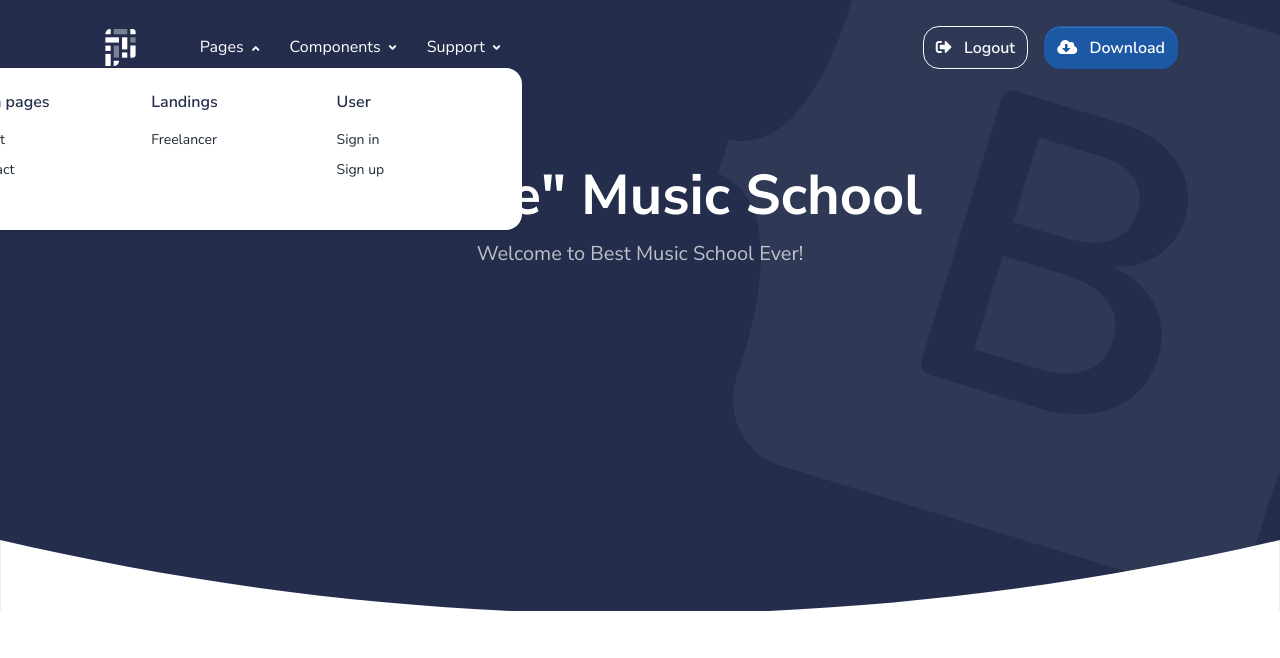
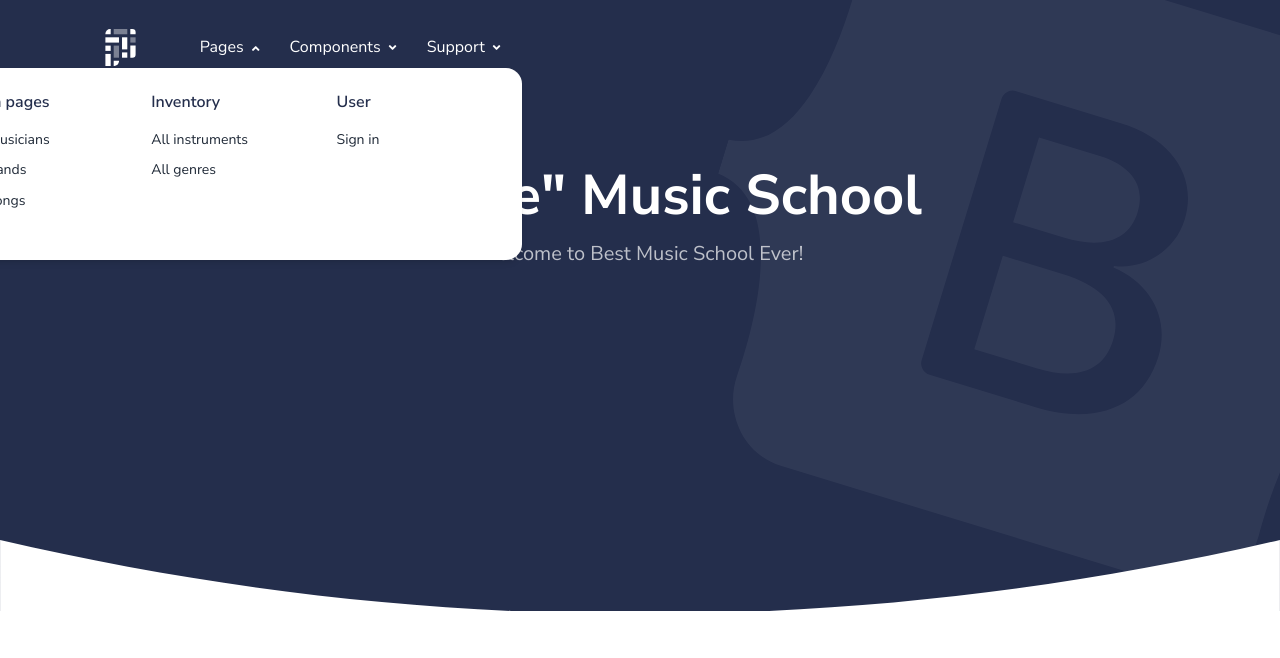
Before and after one commit to vlodek69/music-school, a Django app: page / in a window 1280 px wide, after a click on "Pages". Shown: the top 658 px of the page. Run offline with Django 4.2, Linux system fonts and the light colour scheme; data that the repository does not hold is empty; some libraries are stand-ins or nearby versions.

Commit message:
Update navigation.html

```diff
--- a/templates/includes/navigation.html
+++ b/templates/includes/navigation.html
@@ -2,7 +2,7 @@
     <header class="header-global">
         <nav id="navbar-main" aria-label="Primary navigation" class="navbar navbar-main navbar-expand-lg navbar-theme-primary headroom navbar-dark">
             <div class="container position-relative">
-                <a class="navbar-brand me-lg-5" href="./index.html">
+                <a class="navbar-brand me-lg-5" href="{% url 'catalog:index' %}">
                     <img class="navbar-brand-dark" src="{{ ASSETS_ROOT }}/img/brand/light.svg" alt="Logo light">
                     <img class="navbar-brand-light" src="{{ ASSETS_ROOT }}/img/brand/dark.svg" alt="Logo dark">
                 </a>
@@ -10,7 +10,7 @@
                     <div class="navbar-collapse-header">
                         <div class="row">
                             <div class="col-6 collapse-brand">
-                                <a href="./index.html">
+                                <a href="{% url 'catalog:index' %}">
                                     <img src="{{ ASSETS_ROOT }}/img/brand/dark.svg" alt="Themesberg logo">
                                 </a>
                             </div>
@@ -31,30 +31,39 @@
                                         <h6 class="d-block mb-3 text-primary">Main pages</h6>
                                         <ul class="list-style-none mb-4">
                                             <li class="mb-2 megamenu-item">
-                                                <a class="megamenu-link" href="/about.html">About</a>
+                                                <a class="megamenu-link" href="{% url 'catalog:musician-list' %}">All musicians</a>
                                             </li>
                                             <li class="mb-2 megamenu-item">
-                                                <a class="megamenu-link" href="/contact.html">Contact</a>
+                                                <a class="megamenu-link" href="{% url 'catalog:band-list' %}">All bands</a>
+                                            </li>
+                                            <li class="mb-2 megamenu-item">
+                                                <a class="megamenu-link" href="{% url 'catalog:song-list' %}">All songs</a>
                                             </li>
                                         </ul>
                                     </div>
                                     <div class="col-6 col-lg-4">
-                                        <h6 class="d-block mb-3 text-primary">Landings</h6>
+                                        <h6 class="d-block mb-3 text-primary">Inventory</h6>
                                         <ul class="list-style-none mb-4">
                                             <li class="mb-2 megamenu-item">
-                                                <a class="megamenu-link" href="/landing-freelancer.html">Freelancer</a>
+                                                <a class="megamenu-link" href="{% url 'catalog:instrument-list' %}">All instruments</a>
+                                            </li>
+                                            <li class="mb-2 megamenu-item">
+                                                <a class="megamenu-link" href="{% url 'catalog:genre-list' %}">All genres</a>
                                             </li>
                                         </ul>
                                     </div>
                                     <div class="col-6 col-lg-4">
                                         <h6 class="d-block mb-3 text-primary">User</h6>
                                         <ul class="list-style-none mb-4">
+                                            {% if user.is_authenticated %}
                                                 <li class="mb-2 megamenu-item">
-                                                <a class="megamenu-link" href="/sign-in.html">Sign in</a>
+                                                    <a class="megamenu-link" href="{{ user.get_absolute_url }}">{{ user.get_username }}</a>
                                                 </li>
+                                            {% else %}
                                                 <li class="mb-2 megamenu-item">
-                                                <a class="megamenu-link" href="/sign-up.html">Sign up</a>
+                                                    <a class="megamenu-link" href="{% url 'login'%}?next={{request.path}}">Sign in</a>
                                                 </li>
+                                            {% endif %}
                                         </ul>
                                     </div>
                                 </div>
@@ -129,10 +138,10 @@
                     </ul>
                 </div>
                 <div class="d-flex align-items-center">
+                    {% if user.is_authenticated %}
                         <a href="{% url 'logout' %}"
                            class="btn btn-outline-gray-100 d-none d-lg-inline me-md-3"><span class="fas fa-sign-out-alt me-2"></span> Logout</a>
-                    <a href="https://appseed.us/product/pixel-bootstrap/django/"
-                       target="_blank" class="btn btn-tertiary"><i class="fas fa-cloud-download-alt me-2"></i> Download</a>
+                    {% endif %}
                     <button class="navbar-toggler ms-2" type="button" data-bs-toggle="collapse" data-bs-target="#navbar_global" aria-controls="navbar_global" aria-expanded="false" aria-label="Toggle navigation">
                         <span class="navbar-toggler-icon"></span>
                     </button>
```
Lines whose indentation alone changed are shown as unchanged.
